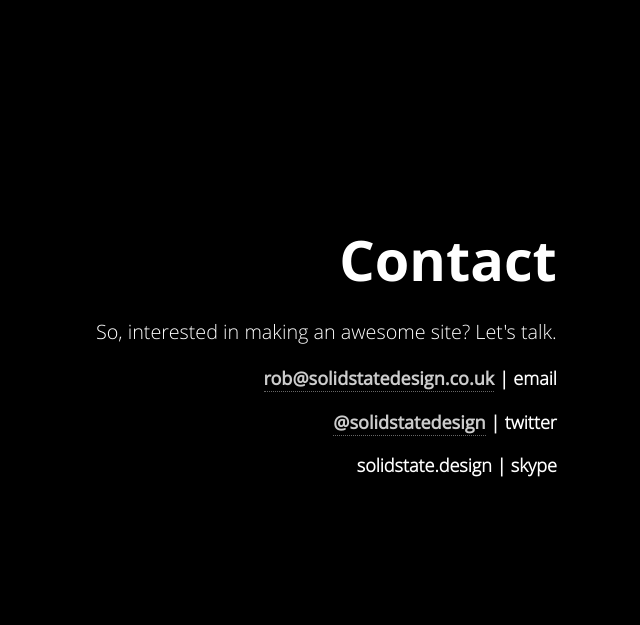
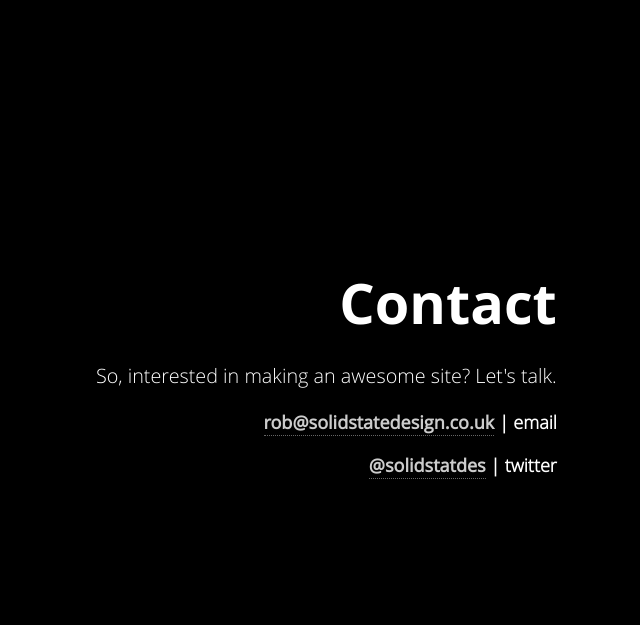
Before and after one commit to solstatdes/solidstatedesign, a Django app: page / in a window 1280 px wide. Shown: the part 2575-3200 px from the top of the page, without its empty margins (640-1280 px from the left). Run offline with Django 3.2, Linux system fonts and the light colour scheme; some libraries are stand-ins or nearby versions.

Commit message:
twitter username update

```diff
--- a/templates/home.html
+++ b/templates/home.html
@@ -233,8 +233,8 @@
                 <!-- CONTACT DETAILS -->
                 <strong>
                   <p><a href="mailto:rob@solidstatedesign.co.uk">rob@solidstatedesign.co.uk</a> | email</p>
-                  <p><a href="https://twitter.com/solidstatedesign" target="_blank">@solidstatedesign</a> | twitter</p>
-                  <p>solidstate.design | skype</p>
+                  <p><a href="https://twitter.com/solidstatdes" target="_blank">@solidstatdes</a> | twitter</p>
+                  <!--<p>solidstate.design | skype</p>-->
                 </strong>
                 <!-- END: CONTACT DETAILS -->
 
@@ -252,7 +252,7 @@
 
         <ul class="social-icons">
           <li><a href="#" target="_blank" title="Facebook"><img src="{% static 'images/theme_images/social_icons/facebook.png' %}" alt="Facebook"></a></li>
-          <li><a href="#" target="_blank" title="Twitter"><img src="{% static 'images/theme_images/social_icons/twitter.png' %}" alt="Twitter"></a></li>
+          <li><a href="https://twitter.com/solidstatdesign" target="_blank" title="Twitter"><img src="{% static 'images/theme_images/social_icons/twitter.png' %}" alt="Twitter"></a></li>
           <li><a href="#" target="_blank" title="Google+"><img src="{% static 'images/theme_images/social_icons/googleplus.png' %}" alt="Google+"></a></li>
         </ul>
 
```
